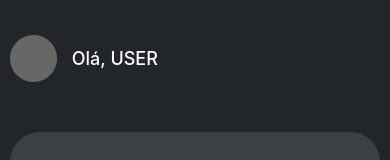
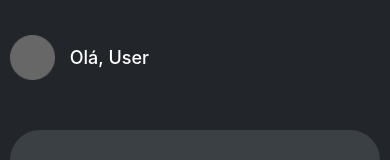
Before and after one commit to raphavtorres/finebank_app, a React Native app in the folder finebank/: screen /Home in a window 390 px wide. Shown: the top 160 px of the page. Built offline with nearby package versions, Linux system fonts and the light colour scheme.

Commit message:
feat: component profile as header component

```diff
--- /dev/null
+++ b/finebank/src/components/UserProfileHeader.jsx
@@ -0,0 +1,37 @@
+import { View, Text, Image } from "react-native";
+import { StyleSheet } from "react-native";
+import { COLORS } from "../style/constants";
+
+export default function UserProfileHeader(props) {
+	return (
+		<View style={styles.profileView}>
+			{/* props.url to image */}
+			<Image
+				source={require("../assets/profile-img.png")}
+				style={styles.profilePic}
+			/>
+			<Text style={styles.userName}>Olá, {props.username}</Text>
+		</View>
+	);
+}
+
+export const styles = StyleSheet.create({
+	profileView: {
+		marginTop: 35,
+		width: "95%",
+		flexDirection: "row",
+		alignItems: "center",
+	},
+
+	profilePic: {
+		width: 45,
+		height: 45,
+	},
+
+	userName: {
+		color: COLORS.primaryWhite,
+		fontSize: 18,
+		fontWeight: "500",
+		paddingLeft: 15,
+	},
+});
--- a/finebank/src/screens/Home/index.jsx
+++ b/finebank/src/screens/Home/index.jsx
@@ -6,16 +6,14 @@ import { styles } from "./style";
 import { COLORS } from "../../style/constants";
 
 import OptCard from "../../components/OptCard";
+import UserProfileHeader from "../../components/UserProfileHeader";
 // import { Card } from "react-pay-card";
 
 export default function Home() {
 	return (
 		<View style={styles.container}>
 			{/* USER PROFILE HEADER */}
-			<View style={styles.profileView}>
-				<Image source={require("../../assets/profile-img.png")} />
-				<Text style={styles.userName}>Olá, USER</Text>
-			</View>
+			<UserProfileHeader username="User" />
 
 			{/* CARD  */}
 			<View style={styles.card}></View>
--- a/finebank/src/screens/Home/style.js
+++ b/finebank/src/screens/Home/style.js
@@ -7,20 +7,6 @@ export const styles = StyleSheet.create({
 		// justifyContent: "center",
 		alignItems: "center",
 		backgroundColor: COLORS.primaryBlack,
-	},
-
-	profileView: {
-		marginTop: 35,
-		width: "95%",
-		flexDirection: "row",
-		alignItems: "center",
-	},
-
-	userName: {
-		color: COLORS.primaryWhite,
-		fontSize: 18,
-		fontWeight: "500",
-		paddingLeft: 15,
 	},
 
 	card: {
```
